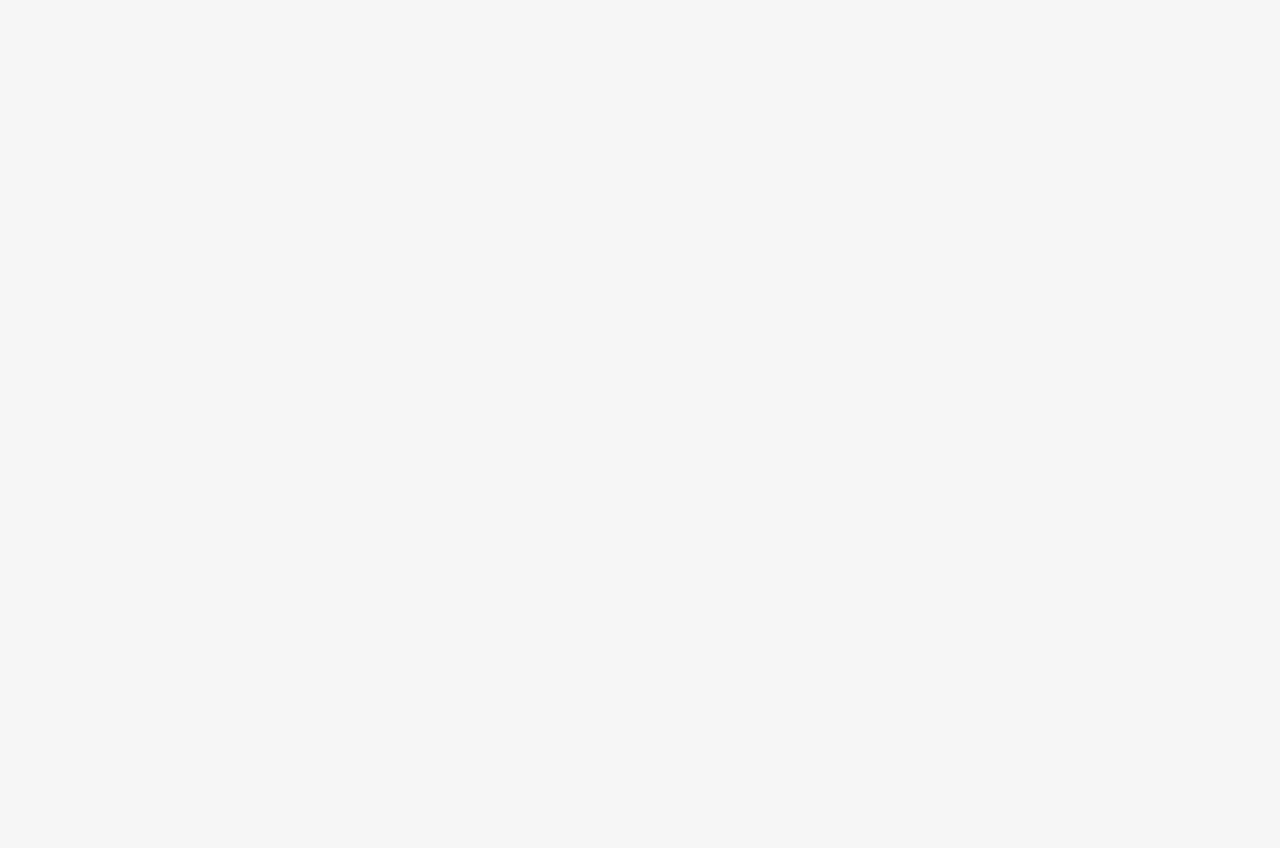
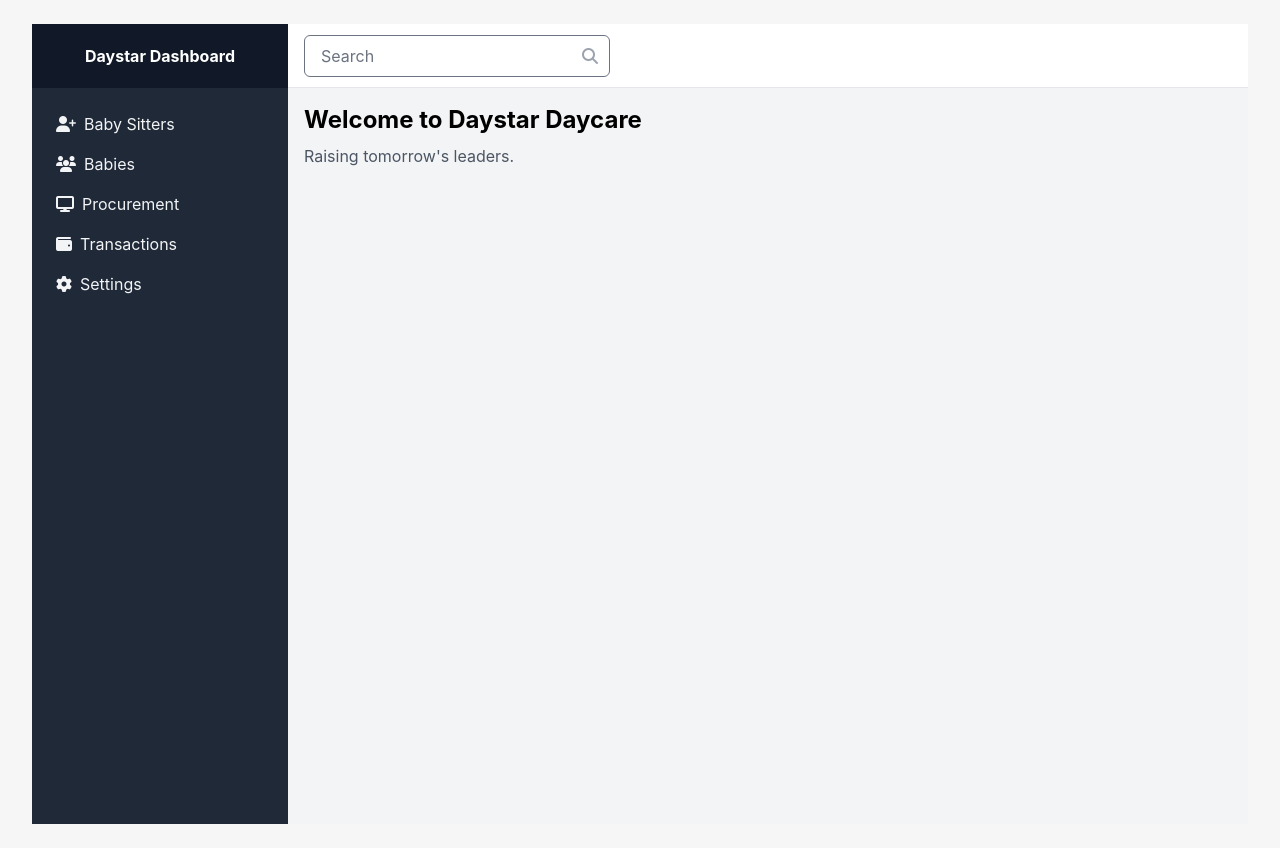
Before and after one commit to AMRWERY/Tailwind-Free-Components, a Vue app: page /dashboard-one in a window 1280 px wide. Before the commit this address had no page. Before the commit the page ends 800 px from the top, so only its background shows below. Built offline with nearby package versions, Linux system fonts and the light colour scheme.

Commit message:
add new dashboard layout component

```diff
--- /dev/null
+++ b/src/components/layouts/dashboard-layouts/dashboard-one.vue
@@ -0,0 +1,118 @@
+<template>
+    <div>
+        <div class="relative flex h-screen bg-gray-100">
+            <!-- Static Sidebar for Large Screens -->
+            <div class="hidden lg:flex lg:flex-col lg:w-64 lg:bg-gray-800">
+                <div class="flex items-center justify-center h-16 bg-gray-900">
+                    <span class="font-bold text-white capitalize">Daystar Dashboard</span>
+                </div>
+                <div class="flex flex-col flex-1 overflow-y-auto">
+                    <nav class="flex-1 px-2 py-4">
+                        <router-link to="" class="flex items-center px-4 py-2 text-gray-100 hover:bg-gray-700">
+                            <i class="fa-solid fa-user-plus me-2"></i>
+                            Baby Sitters
+                        </router-link>
+                        <router-link to="" class="flex items-center px-4 py-2 text-gray-100 hover:bg-gray-700">
+                            <i class="fa-solid fa-users me-2"></i>
+                            Babies
+                        </router-link>
+                        <router-link to="" class="flex items-center px-4 py-2 text-gray-100 hover:bg-gray-700">
+                            <i class="fa-solid fa-display me-2"></i>
+                            Procurement
+                        </router-link>
+                        <router-link to="" class="flex items-center px-4 py-2 text-gray-100 hover:bg-gray-700">
+                            <i class="fa-solid fa-wallet me-2"></i>
+                            Transactions
+                        </router-link>
+                        <router-link to="" class="flex items-center px-4 py-2 text-gray-100 hover:bg-gray-700">
+                            <i class="fa-solid fa-gear me-2"></i>
+                            Settings
+                        </router-link>
+                    </nav>
+                </div>
+            </div>
+
+            <!-- Main Content -->
+            <div class="flex flex-col flex-1 overflow-y-auto">
+                <div class="flex items-center justify-between h-16 px-4 bg-white border-b border-gray-200">
+                    <!-- Toggle Sidebar Button (visible on small screens only) -->
+                    <button @click="toggleSidebar" class="text-gray-500 focus:outline-none lg:hidden">
+                        <i class="fa-solid fa-bars fa-lg"></i>
+                    </button>
+                    <!--search input -->
+                    <div class="relative">
+                        <input type="text" placeholder="Search" class="w-full px-4 py-2 border rounded-md pe-10" />
+                        <span class="absolute inset-y-0 flex items-center pointer-events-none end-0 pe-3">
+                            <i class="text-gray-400 fa-solid fa-magnifying-glass"></i>
+                        </span>
+                    </div>
+                </div>
+                <div class="p-4">
+                    <h1 class="text-2xl font-bold">Welcome to Daystar Daycare</h1>
+                    <p class="mt-2 text-gray-600">Raising tomorrow's leaders.</p>
+                </div>
+            </div>
+
+            <!-- Overlay Sidebar for Smaller Screens -->
+            <Transition>
+                <div v-if="isSidebarOpen" class="fixed inset-0 z-50 lg:hidden">
+                    <!-- Backdrop -->
+                    <div class="absolute inset-0 bg-black opacity-50" @click="toggleSidebar"></div>
+                    <!-- Sidebar as overlay -->
+                    <div class="relative z-50 w-64 h-full bg-gray-800 shadow-xl">
+                        <div class="flex items-center justify-between h-16 px-4 bg-gray-900">
+                            <span class="font-bold text-white capitalize">Daystar Dashboard</span>
+                            <button @click="toggleSidebar" class="text-white focus:outline-none">
+                                <i class="fa-solid fa-xmark"></i>
+                            </button>
+                        </div>
+                        <nav class="flex flex-col p-2 space-y-2">
+                            <router-link to="" class="flex items-center px-4 py-2 text-gray-100 hover:bg-gray-700">
+                                <i class="fa-solid fa-user-plus me-2"></i>
+                                Baby Sitters
+                            </router-link>
+                            <router-link to="" class="flex items-center px-4 py-2 text-gray-100 hover:bg-gray-700">
+                                <i class="fa-solid fa-users me-2"></i>
+                                Babies
+                            </router-link>
+                            <router-link to="" class="flex items-center px-4 py-2 text-gray-100 hover:bg-gray-700">
+                                <i class="fa-solid fa-display me-2"></i>
+                                Procurement
+                            </router-link>
+                            <router-link to="" class="flex items-center px-4 py-2 text-gray-100 hover:bg-gray-700">
+                                <i class="fa-solid fa-wallet me-2"></i>
+                                Transactions
+                            </router-link>
+                            <router-link to="" class="flex items-center px-4 py-2 text-gray-100 hover:bg-gray-700">
+                                <i class="fa-solid fa-gear me-2"></i>
+                                Settings
+                            </router-link>
+                        </nav>
+                    </div>
+                </div>
+            </Transition>
+        </div>
+    </div>
+</template>
+
+<script setup>
+import { ref } from 'vue';
+
+const isSidebarOpen = ref(false);
+
+const toggleSidebar = () => {
+    isSidebarOpen.value = !isSidebarOpen.value;
+};
+</script>
+
+<style scoped>
+.v-enter-active,
+.v-leave-active {
+    transition: opacity 0.5s ease;
+}
+
+.v-enter-from,
+.v-leave-to {
+    opacity: 0;
+}
+</style>
--- a/src/router/index.js
+++ b/src/router/index.js
@@ -875,6 +875,12 @@ const router = createRouter({
     },
 
     //layouts
+    {
+      path: "/dashboard-one",
+      name: "dashboard-one",
+      component: () =>
+        import("../components/layouts/dashboard-layouts/dashboard-one.vue"),
+    },
     {
       path: "/navbar",
       name: "navbar",
--- a/src/views/Home.vue
+++ b/src/views/Home.vue
@@ -502,6 +502,7 @@ const userProfile = ref([
 ])
 
 const layouts = ref([
+  { title: 'dashboard-one', route: '/dashboard-one' },
   { title: 'navbar', route: '/navbar' },
   { title: 'sidebar-with-navbar', route: '/sidebar-with-navbar' },
   { title: 'FooterSix', route: '/footer-six' },
```
